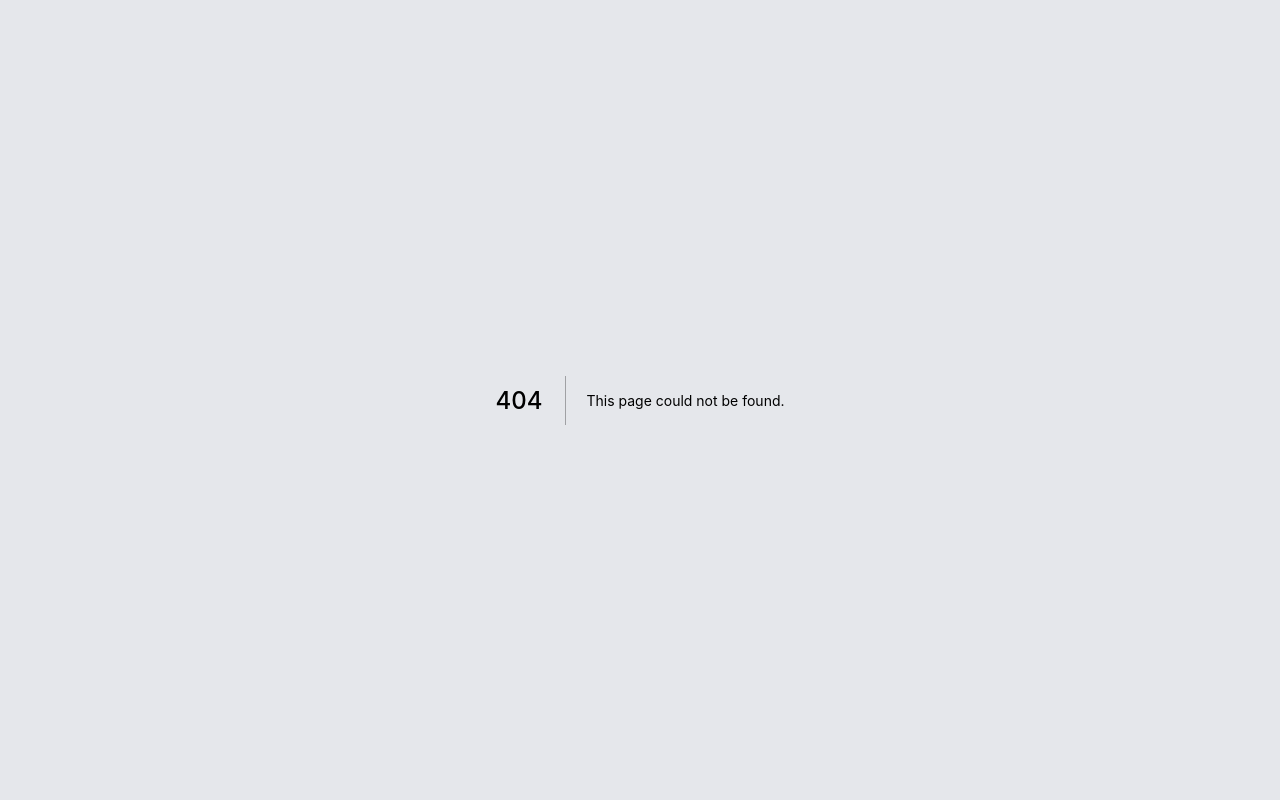
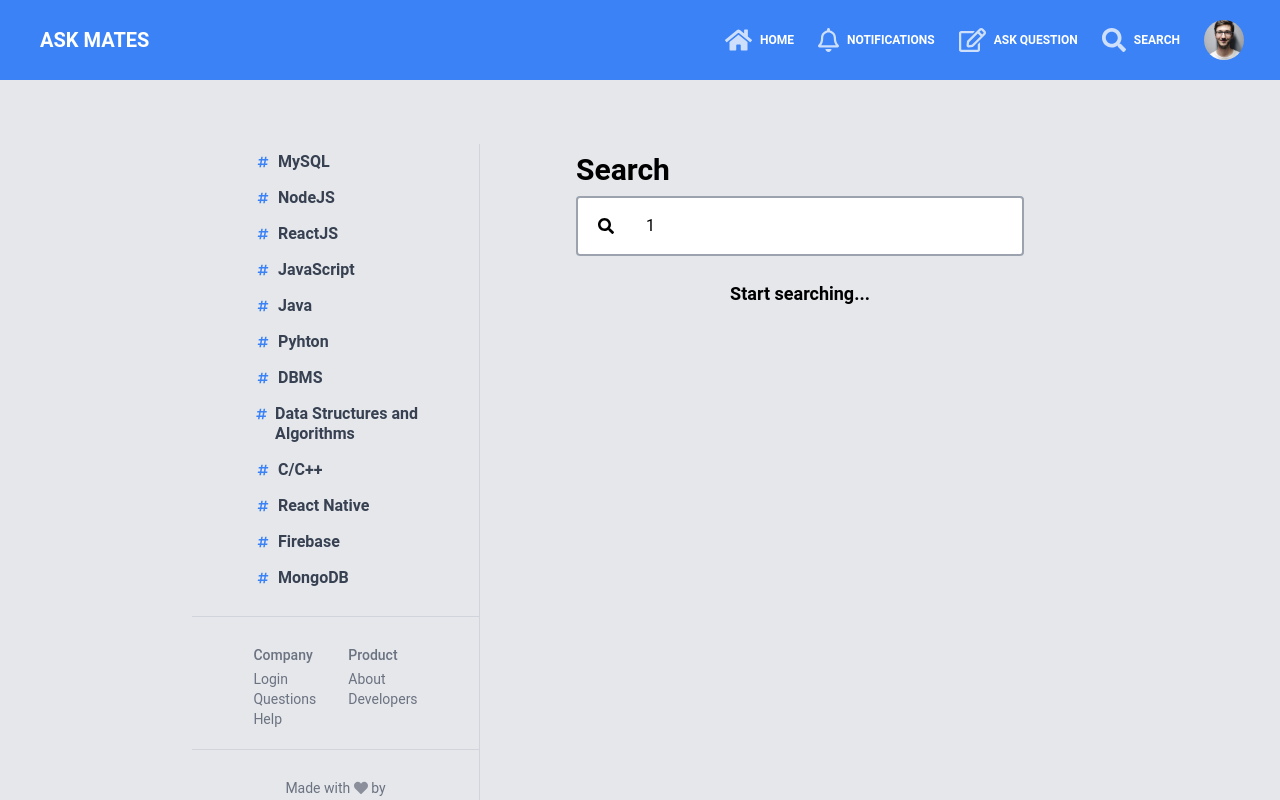
Before and after one commit to akathecoder/AskMates, a Next.js app: page /search/1 in a window 1280 px wide. Before the commit this address had no page. Built offline with nearby package versions, Linux system fonts and the light colour scheme; no server answers.

Commit message:
Implement search with tags

```diff
--- a/components/LeftSideBar/LeftSidePane.js
+++ b/components/LeftSideBar/LeftSidePane.js
@@ -1,17 +1,12 @@
 import React from "react";
 import TagList from "./TagList";
-import Link from "next/link";
 import Footer from "./Footer";
 
 import taglist from "../../data/tags.json";
 
-const LeftSidePane = (className) => {
+const LeftSidePane = className => {
 	const maptaglist = taglist.map((name, index) => {
-    return (
-      <Link href="" key={index}>
-        <TagList tagname={name} />
-      </Link>
-    );
+		return <TagList tagname={name} key={index} />;
 	});
 	return (
 		<div className="fixed h-auto w-56 lg:w-72 border-r border-gray-300 sm:hidden md:block z-0">
--- a/components/LeftSideBar/TagList.js
+++ b/components/LeftSideBar/TagList.js
@@ -1,10 +1,22 @@
 import React from "react";
 import { FontAwesomeIcon } from "@fortawesome/react-fontawesome";
 import { faHashtag } from "@fortawesome/free-solid-svg-icons";
+import { useRouter } from "next/router";
+import _ from "lodash";
+// export default function Page() {
+
+//   return <span onClick={() => router.push('/about')}>Click me</span>
 
 const TagList = ({ tagname }) => {
+	const router = useRouter();
+	const url = `/search/${_.snakeCase(tagname)}`;
 	return (
-    <div className="flex flex-row justify-start items-start space-x-2 rounded-sm hover:bg-blue-500 cursor-pointer text-left break-normal md:break-word text-gray-700 py-2 pl-16 pr-6 leading-tight font-semibold hover:text-gray-50 group">
+		<div
+			className="flex flex-row justify-start items-start space-x-2 rounded-sm hover:bg-blue-500 cursor-pointer text-left break-normal md:break-word text-gray-700 py-2 pl-16 pr-6 leading-tight font-semibold hover:text-gray-50 group"
+			onClick={() => {
+				router.push(url);
+			}}
+		>
 			{/* <span className="text-sm font-normal"># </span> */}
 			<FontAwesomeIcon
 				icon={faHashtag}
--- a/components/QuestionsListPage/QuestionSet/Question.js
+++ b/components/QuestionsListPage/QuestionSet/Question.js
@@ -59,7 +59,7 @@ const Question = ({ question }) => {
 						<div>
 							<FontAwesomeIcon
 								icon={faEye}
-								size="x"
+								size="1x"
 								className="text-gray-500"
 							/>
 							<span className="text-gray-500 text-sm">
@@ -107,7 +107,7 @@ const Question = ({ question }) => {
 									<div className="cursor-pointer group">
 										<FontAwesomeIcon
 											icon={faEdit}
-											size="x"
+											size="1x"
 											className="text-blue-500 group-hover:text-gray-600"
 										/>
 										<span className="text-blue-500 group-hover:text-gray-600 font-bold">
@@ -124,7 +124,7 @@ const Question = ({ question }) => {
 									>
 										<FontAwesomeIcon
 											icon={faShare}
-											size="x"
+											size="1x"
 											className="text-blue-500 group-hover:text-gray-600"
 										/>
 										<span className="text-blue-500 group-hover:text-gray-600 font-bold">
@@ -144,7 +144,7 @@ const Question = ({ question }) => {
 									>
 										<FontAwesomeIcon
 											icon={faCopy}
-											size="x"
+											size="1x"
 											className="text-green-500 group-hover:text-gray-600"
 										/>
 										<span className="text-green-500 group-hover:text-gray-600 font-bold">
--- a/components/SearchPage/SearchPage.js
+++ b/components/SearchPage/SearchPage.js
@@ -1,13 +1,34 @@
+import { Router, useRouter } from "next/router";
 import { useState } from "react";
 import LeftSidePane from "../LeftSideBar/LeftSidePane";
 import SearchSection from "./SearchSection/SearchSection";
+import tags from "../../data/tags.json";
+import _ from "lodash";
+
 const Search = () => {
-	const [searchTerm, setSearchTerm] = useState();
+	const router = useRouter();
+	const [
+		defaultSearchTerm,
+		setdefaultSearchTerm,
+	] = useState(router.asPath.substring(8));
+
+	Router.events.on("routeChangeComplete", url => {
+		const index = tags
+			.map(tag => {
+				return _.snakeCase(tag);
+			})
+			.indexOf(url.substring(8));
+		const term =
+			index === -1 ? url.substring(8) : tags[index];
+		setdefaultSearchTerm(term);
+	});
 	return (
 		<section className="md:mx-32 lg:mx-48 pb-20 mt-16">
 			<div className="flex flex-row">
 				<LeftSidePane />
-				<SearchSection />
+				<SearchSection
+					defaultSearchTerm={defaultSearchTerm}
+				/>
 			</div>
 		</section>
 	);
--- a/components/SearchPage/SearchSection/SearchResults/AnswerSet/Answer.js
+++ b/components/SearchPage/SearchSection/SearchResults/AnswerSet/Answer.js
@@ -15,7 +15,6 @@ import { useState } from "react";
 
 const Answer = ({ data }) => {
 	data = JSON.parse(data);
-	console.log(data);
 	const imageLink = "/assets/profilePic.jpeg";
 
 	const [votes, setVotes] = useState([
--- a/components/SearchPage/SearchSection/SearchResults/AnswersTab.js
+++ b/components/SearchPage/SearchSection/SearchResults/AnswersTab.js
@@ -38,7 +38,15 @@ const AnswersTab = ({
 					/>
 				</>
 			) : answerData ? (
-				<p className="text-red-500">No Match Found</p>
+				<>
+					<p className="text-red-500">No Match Found</p>
+					<p
+						className="w-full text-right hover:underline text-base text-blue-500 cursor-pointer"
+						onClick={showQuestions}
+					>
+						Show Questions
+					</p>
+				</>
 			) : (
 				<p>Start searching...</p>
 			)}
--- a/components/SearchPage/SearchSection/SearchResults/QuestionsTab.js
+++ b/components/SearchPage/SearchSection/SearchResults/QuestionsTab.js
@@ -38,7 +38,15 @@ const QuestionsTab = ({
 					/>
 				</>
 			) : questionData ? (
-				<p className="text-red-500">No Match Found</p>
+				<>
+					<p className="text-red-500">No Match Found</p>
+					<p
+						className="w-full text-right hover:underline text-base text-blue-500 cursor-pointer"
+						onClick={showAnswers}
+					>
+						Show Answers
+					</p>
+				</>
 			) : (
 				<p>Start searching...</p>
 			)}
--- a/components/SearchPage/SearchSection/SearchResults/SearchResults.js
+++ b/components/SearchPage/SearchSection/SearchResults/SearchResults.js
@@ -1,11 +1,8 @@
+import _ from "lodash";
 import { useState } from "react";
 import AnswersTab from "./AnswersTab";
 import QuestionsTab from "./QuestionsTab";
 const SearchResults = ({ searchResult, searchTerm }) => {
-	const [tab, setTab] = useState(true);
-	const handleChangeTab = () => {
-		setTab(!tab);
-	};
 	const {
 		questionData,
 		answerData,
@@ -13,6 +10,10 @@ const SearchResults = ({ searchResult, searchTerm }) => {
 		answersFound,
 		isLoading,
 	} = searchResult;
+	const [tab, setTab] = useState(true);
+	const handleChangeTab = () => {
+		setTab(!tab);
+	};
 
 	return (
 		<>
--- a/components/SearchPage/SearchSection/SearchSection.js
+++ b/components/SearchPage/SearchSection/SearchSection.js
@@ -63,8 +63,10 @@ const storiesReducer = (state, action) => {
 	}
 };
 
-const SearchSection = () => {
-	const [searchTerm, setSearchTerm] = useState("");
+const SearchSection = ({ defaultSearchTerm }) => {
+	const [searchTerm, setSearchTerm] = useState(
+		defaultSearchTerm === "" ? "" : defaultSearchTerm
+	);
 	const [searchResult, dispatchSearchResult] = useReducer(
 		storiesReducer,
 		{
@@ -80,6 +82,10 @@ const SearchSection = () => {
 	const handleOnChange = newTerm => {
 		setSearchTerm(newTerm);
 	};
+
+	useEffect(() => {
+		setSearchTerm(defaultSearchTerm);
+	}, [defaultSearchTerm]);
 
 	// Fetch data every time searchTerm changes
 	useEffect(() => {
--- /dev/null
+++ b/pages/search/[searchTerm].js
@@ -0,0 +1,32 @@
+import Router from "next/router";
+import Navbar from "../../components/Nav";
+import SearchPage from "../../components/SearchPage/SearchPage";
+import tags from "../../data/tags.json";
+import _ from "lodash";
+
+const Search = searchTerm => {
+	return (
+		<>
+			<Navbar />
+			<SearchPage defaultSearchTerm={searchTerm} />
+		</>
+	);
+};
+
+export default Search;
+
+export async function getStaticPaths() {
+	const paths = tags.map(tag => {
+		return {
+			params: {
+				searchTerm: tag,
+			},
+		};
+	});
+	return { paths, fallback: true };
+}
+
+export async function getStaticProps({ params }) {
+	const searchTerm = params.searchTerm;
+	return { props: { searchTerm }, revalidate: 1000 };
+}
--- a/pages/search.js
+++ b/pages/search/index.js
@@ -1,5 +1,5 @@
-import Navbar from "../components/Nav";
-import SearchPage from "../components/SearchPage/SearchPage";
+import Navbar from "../../components/Nav";
+import SearchPage from "../../components/SearchPage/SearchPage";
 
 const search = () => {
 	return (
```
Lines whose indentation alone changed are shown as unchanged.
